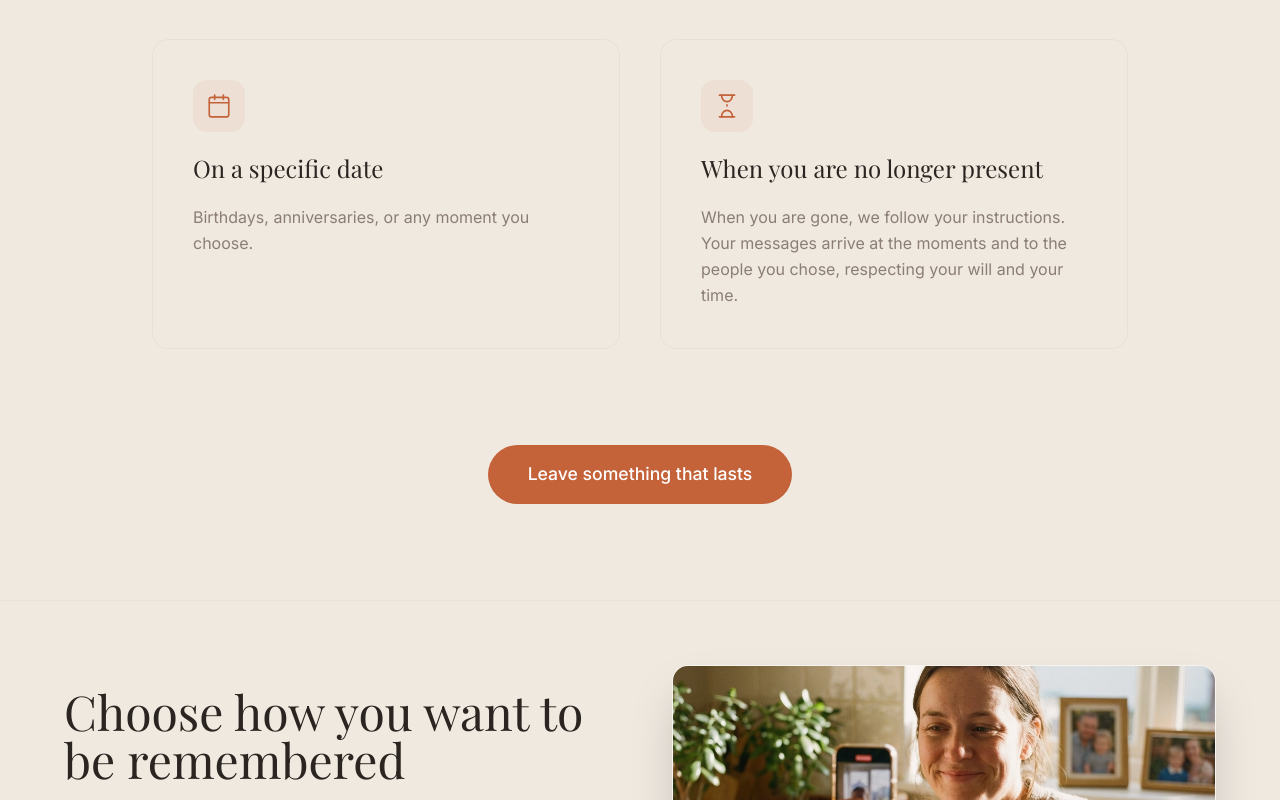
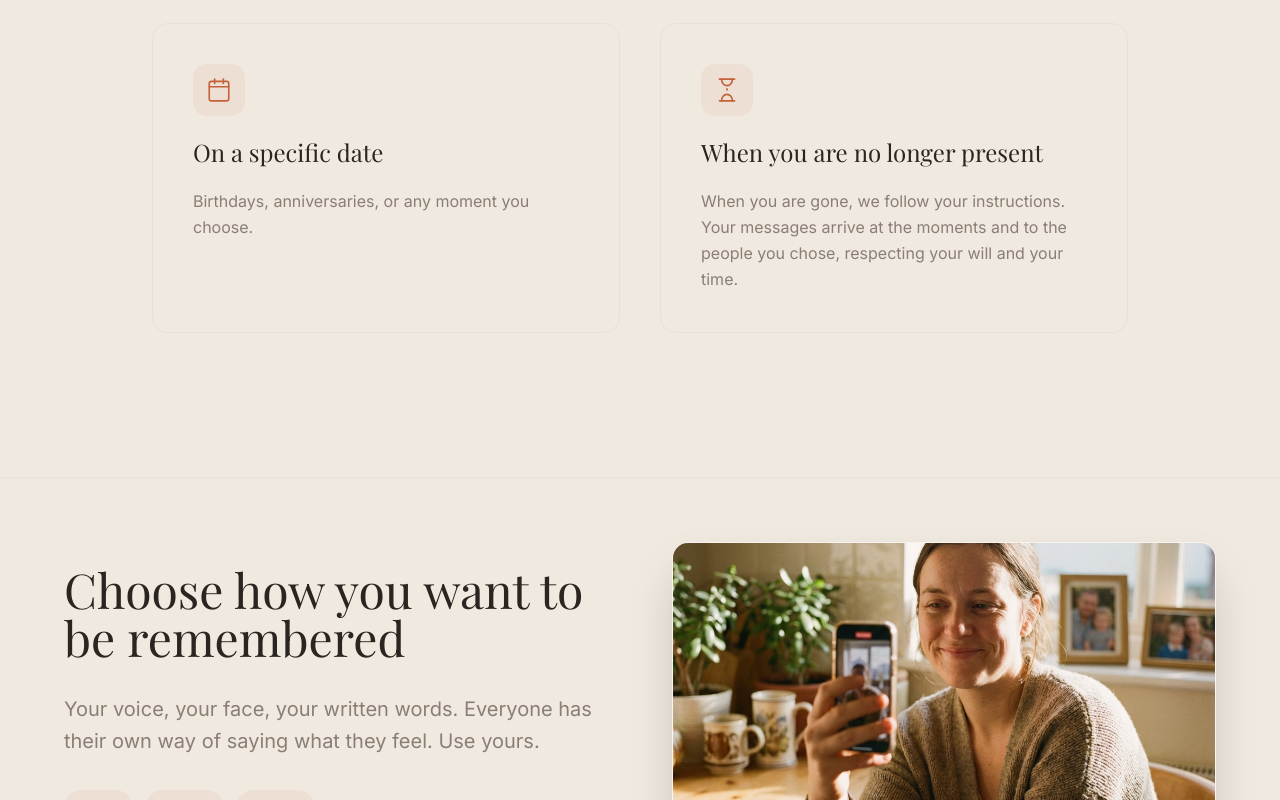
Before and after one commit to danielfernandezesnal/voiceforlater, a Next.js app: page /en in a window 1280 px wide. Shown: the part 3697-4497 px from the top of the page. Built offline with nearby package versions, Linux system fonts and the light colour scheme; no server answers; a web font is replaced by a local one.

Commit message:
fix(landing): remove CTA from delivery options and reduce padding (#86)

```diff
--- a/app/[locale]/page.tsx
+++ b/app/[locale]/page.tsx
@@ -211,7 +211,7 @@ export default async function LocaleHomePage({
             </section>
 
             {/* Delivery Options — "Vos elegís el momento" */}
-            <section className="py-20 px-6 max-w-5xl mx-auto w-full">
+            <section className="py-16 px-6 max-w-5xl mx-auto w-full">
                 <p className="text-sm font-medium tracking-widest text-center uppercase mb-4" style={{ color: TC }}>
                     Vos elegís el momento
                 </p>
@@ -249,24 +249,6 @@ export default async function LocaleHomePage({
                     </div>
                 </div>
 
-                {/* CTA after Delivery */}
-                <div className="flex justify-center py-4">
-                    <Link
-                        href={`/${locale}/auth/login`}
-                        style={{
-                            display: 'inline-block',
-                            background: TC,
-                            color: '#fff',
-                            borderRadius: '100px',
-                            padding: '16px 40px',
-                            fontSize: '1.1rem',
-                            fontWeight: 500,
-                            textDecoration: 'none',
-                        }}
-                    >
-                        {ctaAfterDelivery}
-                    </Link>
-                </div>
             </section>
 
             {/* Audio Section */}
```
